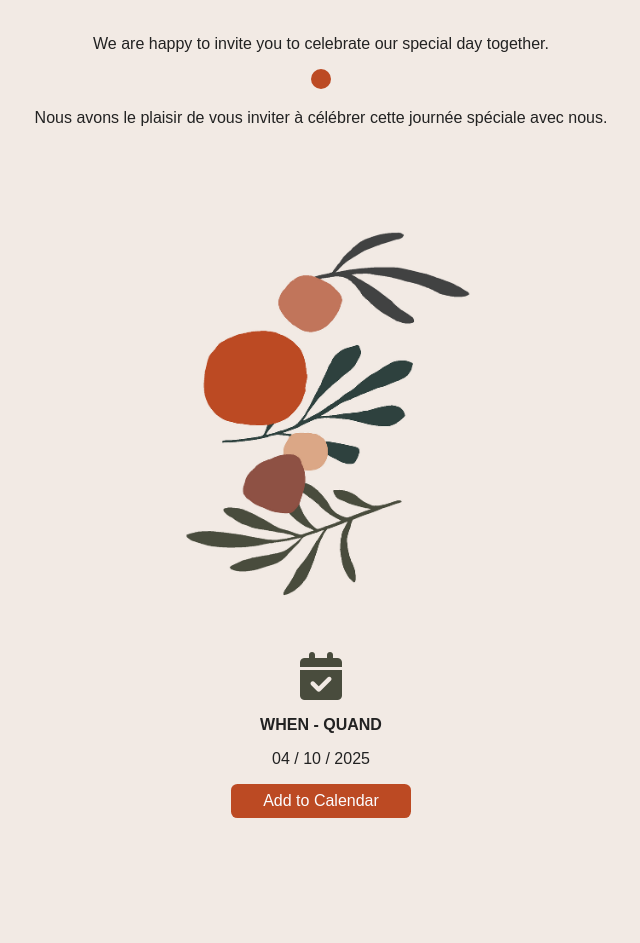
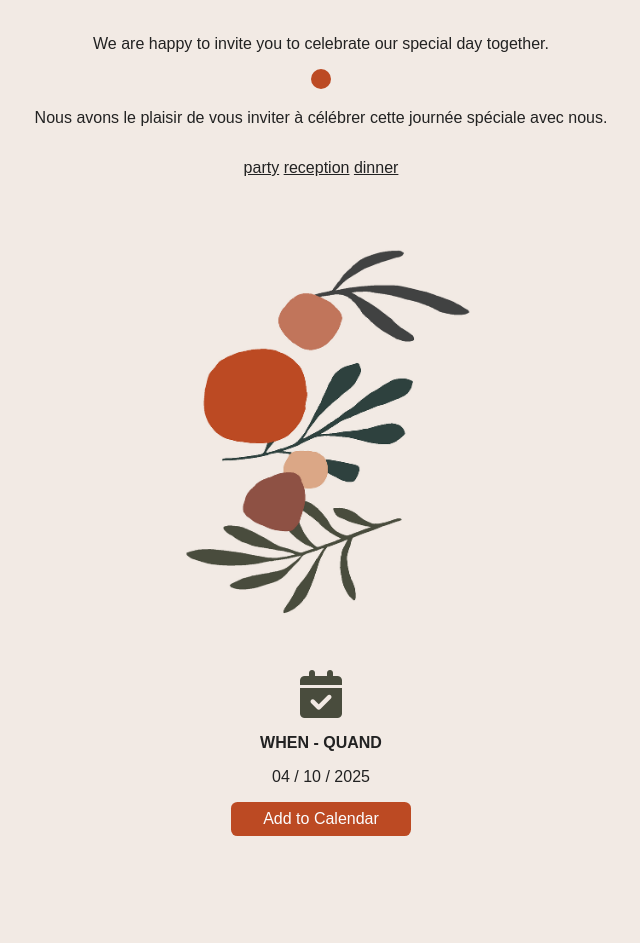
Before and after one commit to 15louisn/orianne-louis-oct2025, a plain HTML site: page index.html in a window 1280 px wide. Shown: the part 797-1740 px from the top of the page, without its empty margins (319-959 px from the left). Drawn offline with nearby package versions, Linux system fonts and the light colour scheme; grey boxes are pictures that could not be loaded; a web font is replaced by a local one.

Commit message:
Added test section for dynamic url

```diff
--- a/index.html
+++ b/index.html
@@ -36,6 +36,13 @@
         <p>Nous avons le plaisir de vous inviter à célébrer cette journée spéciale avec nous.</p>
     </section>
 
+    <div>
+      <a href="#party">party</a>
+      <a href="#reception">reception</a>
+      <a href="#dinner">dinner</a>
+    </div>
+
+
     <section class="section">
       <img class="olive-image" src="./img/olive_beige.png" />
       <p></p>
@@ -72,6 +79,7 @@
         <p> Dans le cadre de la cérémonie, nous serions ravis si vous ammeniez avec vous une photo de vous et (l'un d'entre) nous, ou tout autre symbol qui nous relie que vous auriez à disposition. </p>
 
       </div>
+
       <div id="reception" class="agenda-section">
         <i class="fas fa-champagne-glasses"></i>
         <h3 class="details-heading">Reception - Réception</h3>
```
